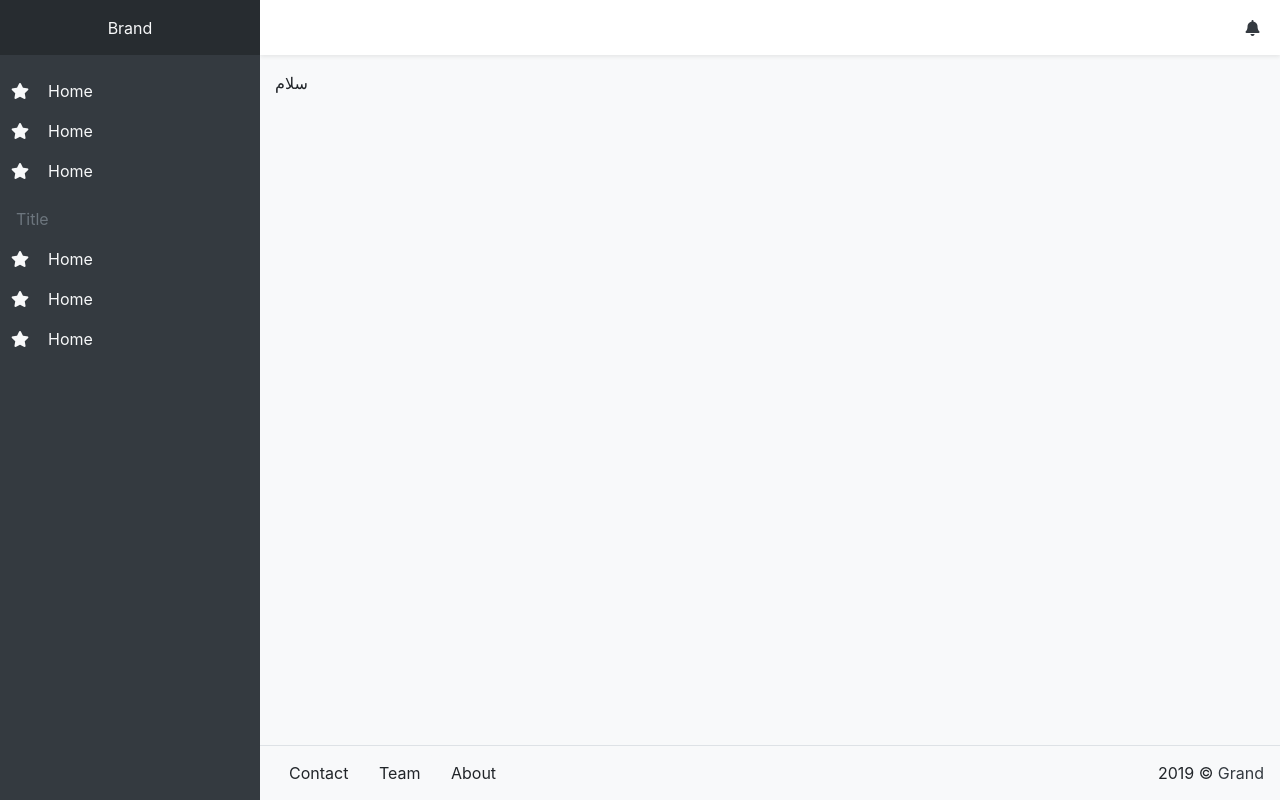
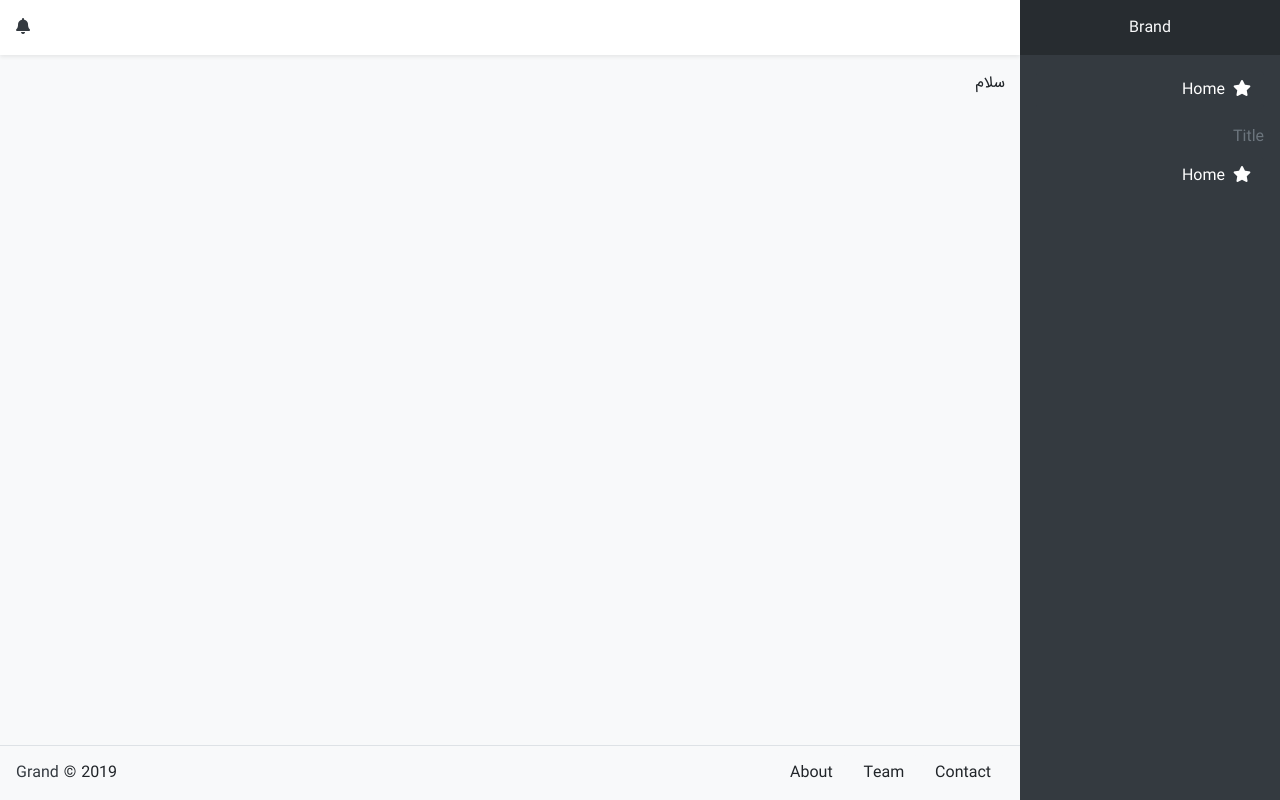
Before and after one commit to ahmadkarimi1991/grand, a plain HTML site: page index.html in a window 1280 px wide. Drawn offline with Linux system fonts and the light colour scheme.

Commit message:
remove extra markups and styles

```diff
--- a/assets/scss/_aside.scss
+++ b/assets/scss/_aside.scss
@@ -4,33 +4,6 @@
     left: -260px;
     width: 260px;
     height: 100%;
-    -webkit-transition: all .2s;
-    -o-transition: all .2s;
-    transition: all .2s;
-}
-
-.aside-link {
-    height: 40px;
-    color: #f8f9fa;
-    -webkit-transition: all .2s;
-    -o-transition: all .2s;
-    transition: all .2s;
-
-    &:hover {
-        color: #f8f9fa;
-        text-decoration: none;
-        background-color: rgba($color: #000000, $alpha: .15);
-
-        .aside-icon {
-            background-color: rgba($color: #000000, $alpha: .25);
-        }
-    }
-}
-
-.aside-icon {
-    display: block;
-    width: 40px;
-    height: inherit;
     -webkit-transition: all .2s;
     -o-transition: all .2s;
     transition: all .2s;
--- a/assets/scss/_header.scss
+++ b/assets/scss/_header.scss
@@ -1,14 +1,3 @@
 #header {
     height: 55px;
 }
-
-.header-link {
-    color: #343a40;
-    min-width: 55px;
-    transition: all .2s;
-
-    &:hover {
-        text-decoration: none;
-        background-color: rgba($color: #000000, $alpha: .1);
-    }
-}
--- a/index.html
+++ b/index.html
@@ -11,59 +11,31 @@
 
     <title>Grand</title>
 </head>
-<body class="d-flex flex-column">
+<body class="d-flex flex-column rtl">
     <aside class="bg-dark text-light" id="aside">
         <div class="d-flex justify-content-center align-items-center brand">Brand</div>
-        <nav class="pt-3">
-            <a href="#" class="d-flex align-items-center aside-link">
-                <span class="d-flex justify-content-center align-items-center text-light aside-icon">
-                    <i class="fas fa-star"></i>
-                </span>
+        <nav class="p-3">
+            <a href="#" class="btn btn-dark d-flex align-items-baseline">
+                <i class="fas fa-star"></i>
                 <span class="px-2">Home</span>
             </a>
-            <a href="#" class="d-flex align-items-center aside-link">
-                <span class="d-flex justify-content-center align-items-center text-light aside-icon">
-                    <i class="fas fa-star"></i>
-                </span>
-                <span class="px-2">Home</span>
-            </a>
-            <a href="#" class="d-flex align-items-center aside-link">
-                <span class="d-flex justify-content-center align-items-center text-light aside-icon">
-                    <i class="fas fa-star"></i>
-                </span>
-                <span class="px-2">Home</span>
-            </a>
-            <span class="d-block px-3 mt-3 mb-2 text-muted">Title</span>
-            <a href="#" class="d-flex align-items-center aside-link">
-                <span class="d-flex justify-content-center align-items-center text-light aside-icon">
-                    <i class="fas fa-star"></i>
-                </span>
-                <span class="px-2">Home</span>
-            </a>
-            <a href="#" class="d-flex align-items-center aside-link">
-                <span class="d-flex justify-content-center align-items-center text-light aside-icon">
-                    <i class="fas fa-star"></i>
-                </span>
-                <span class="px-2">Home</span>
-            </a>
-            <a href="#" class="d-flex align-items-center aside-link">
-                <span class="d-flex justify-content-center align-items-center text-light aside-icon">
-                    <i class="fas fa-star"></i>
-                </span>
+            <span class="d-block mt-3 mb-2 text-muted">Title</span>
+            <a href="#" class="btn btn-dark d-flex align-items-baseline">
+                <i class="fas fa-star"></i>
                 <span class="px-2">Home</span>
             </a>
         </nav>
     </aside>
     <main class="flex-grow-1 d-flex flex-column bg-light" id="main">
-        <header id="header" class="d-flex justify-content-between bg-white shadow-sm">
+        <header id="header" class="d-flex justify-content-between align-items-center bg-white shadow-sm px-3">
             <div class="d-flex">
-                <a href="#" id="aside-open" class="d-flex justify-content-center align-items-center text-dark d-md-none header-link">
+                <a href="#" id="aside-open" class="text-dark d-md-none">
                     <i class="fas fa-ellipsis-v"></i>
                 </a>
             </div>
 
             <div class="d-flex">
-                <a href="#" class="d-flex justify-content-center align-items-center text-dark header-link">
+                <a href="#" class="text-decoration-none text-dark">
                     <i class="fas fa-bell"></i>
                 </a>
             </div>
```
Also changed, not shown: assets/css/app.css, 1 other file.
